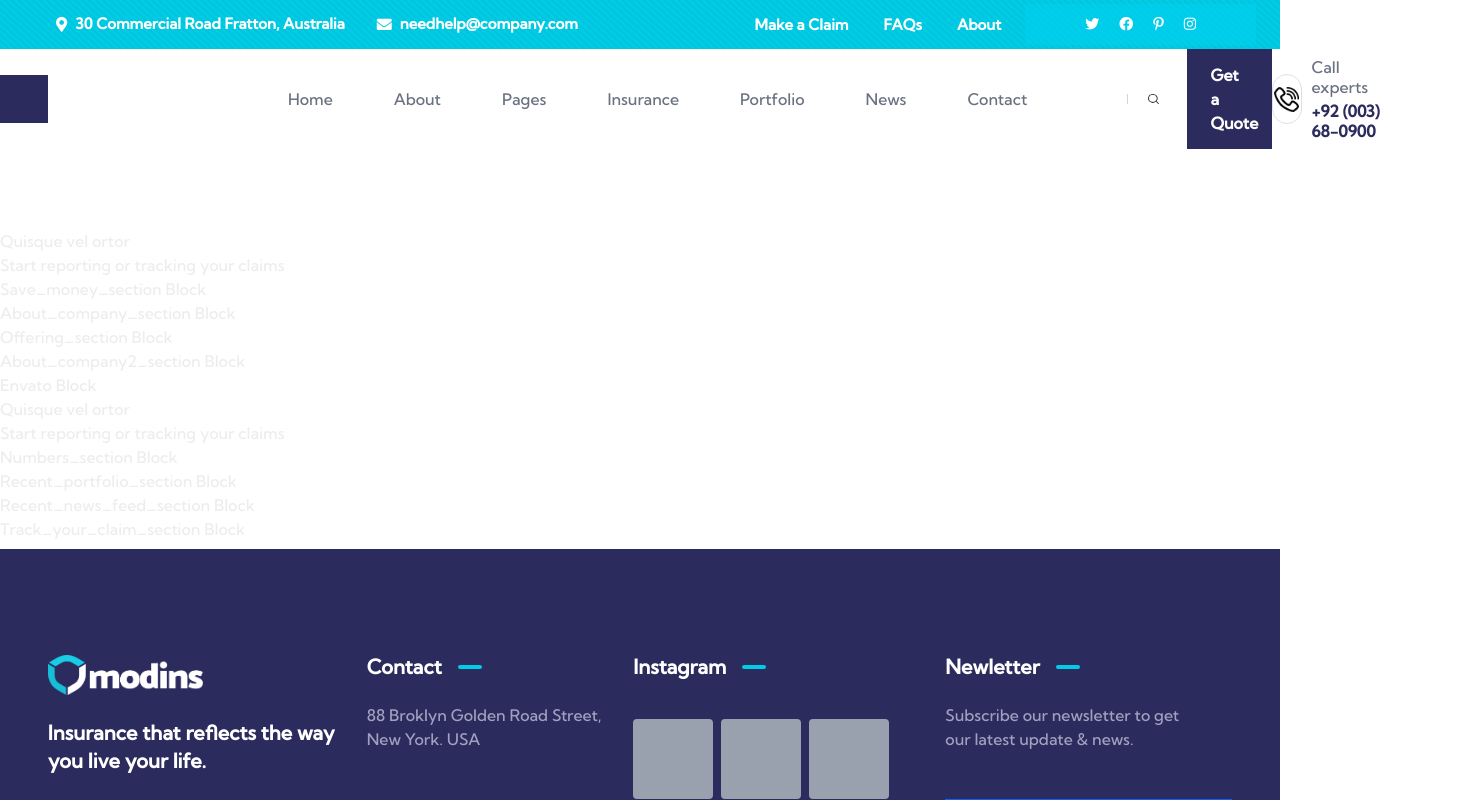
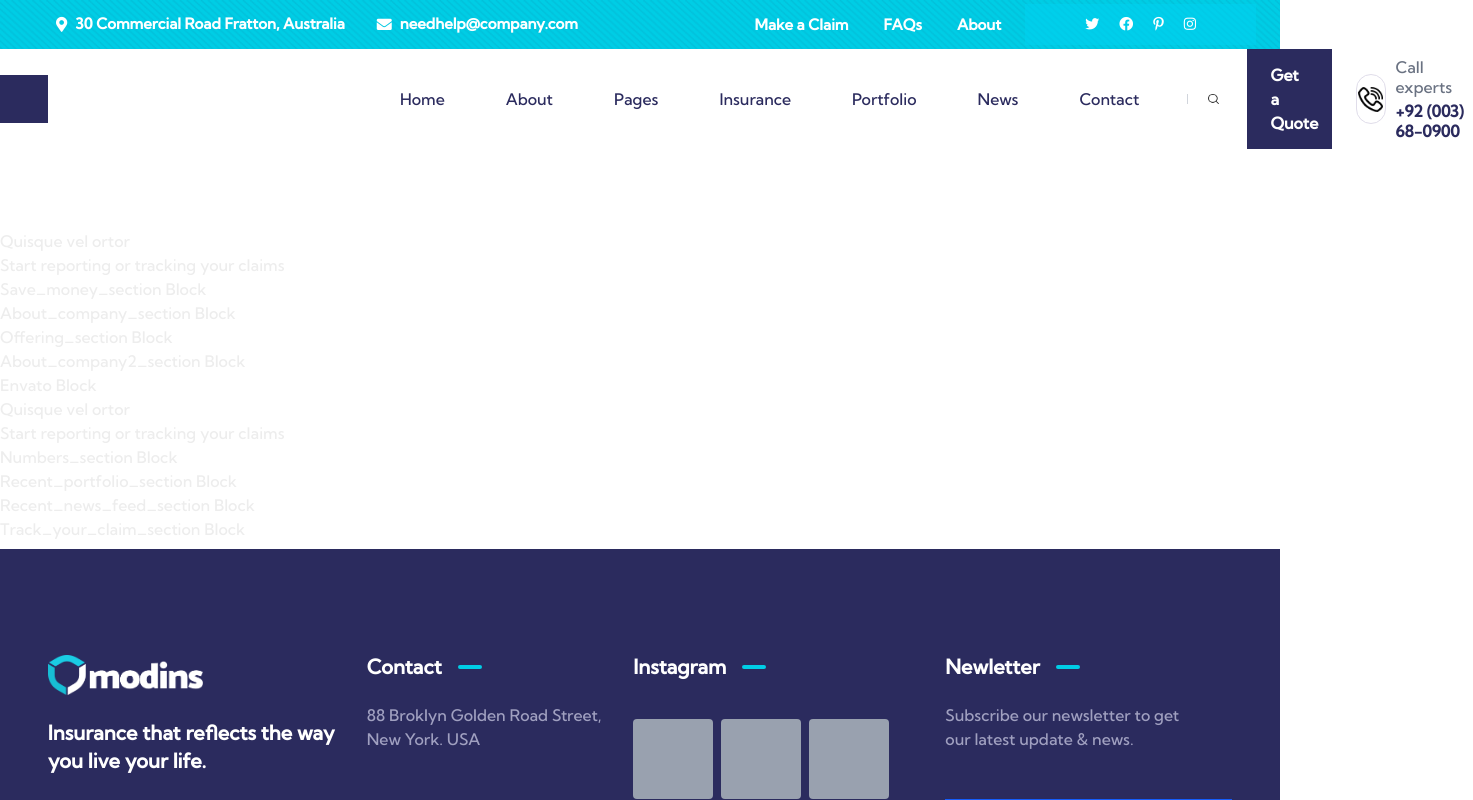
Before and after one commit to eusoncode/insure, a Next.js app in the folder frontend/: page / in a window 1280 px wide. Shown: the top 800 px of the page, 1473 px wide, since content can reach past the window. Built offline with nearby package versions, Linux system fonts and the light colour scheme.

Commit message:
edited the second navigation

```diff
--- a/frontend/src/components/navigation_section/navigation.tsx
+++ b/frontend/src/components/navigation_section/navigation.tsx
@@ -96,7 +96,7 @@ export default function Navigation() {
       {/* Second Navigation bar*/}
       <div className="flex flex-row justify-between items-center relative pr-6">
         {/* Logo */}
-        <div className="pr-60">
+        <div className="pr-58">
           <CustomLink
             href="#"
             className="flex max-w-3xs p-6 max-h-screen bg-custom-blue"
@@ -106,14 +106,14 @@ export default function Navigation() {
         </div>
 
         {/* Navigation Links */}
-        <div className="flex items-center gap-6 pr-25">
+        <div className="flex items-center gap-6 ml-30">
           <nav className="ml-0 mr-0 hidden md:flex">
             <ul className="flex items-center list-none m-0 p-0">
               {/* <!-- Home with Mega Menu --> */}
               <li className="relative pt-9 pb-9">
                 <a
                   href="index.html"
-                  className="flex items-center text-gray-500 font-medium text-[16px] transition-all hover:text-base-didi"
+                  className="flex items-center text-custom-blue font-medium text-[16px] transition-all hover:text-base-didi"
                 >
                   Home
                 </a>
@@ -160,7 +160,7 @@ export default function Navigation() {
               <li className="ml-[61px] pt-9 pb-9 relative">
                 <a
                   href="about.html"
-                  className="flex items-center text-gray-500 font-medium text-[16px] transition-all hover:text-base-didi"
+                  className="flex items-center text-custom-blue font-medium text-[16px] transition-all hover:text-base-didi"
                 >
                   About
                 </a>
@@ -170,7 +170,7 @@ export default function Navigation() {
               <li className="ml-[61px] pt-9 pb-9 relative">
                 <a
                   href="#"
-                  className="flex items-center text-gray-500 font-medium text-[16px] transition-all hover:text-base-didi"
+                  className="flex items-center text-custom-blue font-medium text-[16px] transition-all hover:text-base-didi"
                 >
                   Pages
                 </a>
@@ -178,7 +178,7 @@ export default function Navigation() {
                   <li>
                     <a
                       href="team.html"
-                      className="block px-5 py-2 text-sm font-medium text-gray-500 hover:bg-gray-100 hover:text-black transition-all"
+                      className="block px-5 py-2 text-sm font-medium text-custom-blue hover:bg-gray-100 hover:text-black transition-all"
                     >
                       Team
                     </a>
@@ -186,7 +186,7 @@ export default function Navigation() {
                   <li>
                     <a
                       href="faq.html"
-                      className="block px-5 py-2 text-sm font-medium text-gray-500 hover:bg-gray-100 hover:text-black transition-all"
+                      className="block px-5 py-2 text-sm font-medium text-custom-blue hover:bg-gray-100 hover:text-black transition-all"
                     >
                       FAQs
                     </a>
@@ -194,7 +194,7 @@ export default function Navigation() {
                   <li>
                     <a
                       href="login.html"
-                      className="block px-5 py-2 text-sm font-medium text-gray-500 hover:bg-gray-100 hover:text-black transition-all"
+                      className="block px-5 py-2 text-sm font-medium text-custom-blue hover:bg-gray-100 hover:text-black transition-all"
                     >
                       Login
                     </a>
@@ -206,7 +206,7 @@ export default function Navigation() {
               <li className="ml-[61px] pt-9 pb-9 relative">
                 <a
                   href="#"
-                  className="flex items-center text-gray-500 font-medium text-[16px] transition-all hover:text-base-didi"
+                  className="flex items-center text-custom-blue font-medium text-[16px] transition-all hover:text-base-didi"
                 >
                   Insurance
                 </a>
@@ -250,7 +250,7 @@ export default function Navigation() {
               <li className="ml-[61px] pt-9 pb-9 relative">
                 <a
                   href="#"
-                  className="flex items-center text-gray-500 font-medium text-[16px] transition-all hover:text-base-didi"
+                  className="flex items-center text-custom-blue font-medium text-[16px] transition-all hover:text-base-didi"
                 >
                   Portfolio
                 </a>
@@ -286,7 +286,7 @@ export default function Navigation() {
               <li className="ml-[61px] pt-9 pb-9 relative">
                 <a
                   href="#"
-                  className="flex items-center text-gray-500 font-medium text-[16px] transition-all hover:text-base-didi"
+                  className="flex items-center text-custom-blue font-medium text-[16px] transition-all hover:text-base-didi"
                 >
                   News
                 </a>
@@ -322,7 +322,7 @@ export default function Navigation() {
               <li className="ml-[61px] pt-9 pb-9 relative">
                 <a
                   href="contact.html"
-                  className="flex items-center text-gray-500 font-medium text-[16px] transition-all hover:text-base-didi"
+                  className="flex items-center text-custom-blue font-medium text-[16px] transition-all hover:text-base-didi"
                 >
                   Contact
                 </a>
@@ -331,7 +331,7 @@ export default function Navigation() {
           </nav>
         </div>
 
-        <div className="flex flex-row justify-between items-center">
+        <div className="flex flex-row justify-between items-center ml-12">
           {/* Search button */}
           <a
             href="#"
@@ -350,8 +350,8 @@ export default function Navigation() {
           </a>
         </div>
 
-        {/* Search button */}
-        <a href="#" className="hidden md:flex items-center mr-7">
+        {/* Call expert button */}
+        <a href="#" className="hidden md:flex items-center ml-6 mr-7">
           <span className=" relative group w-[50px] h-[50px] leading-[50px] text- inline-block rounded-full mr-[10px] border border-[#e0ddea] text-[25px] text-custom-blue transition-all hover:bg-custom-blue hover:text-white hover:border-transparent">
             <Image
               src={phone_wave2}
```
